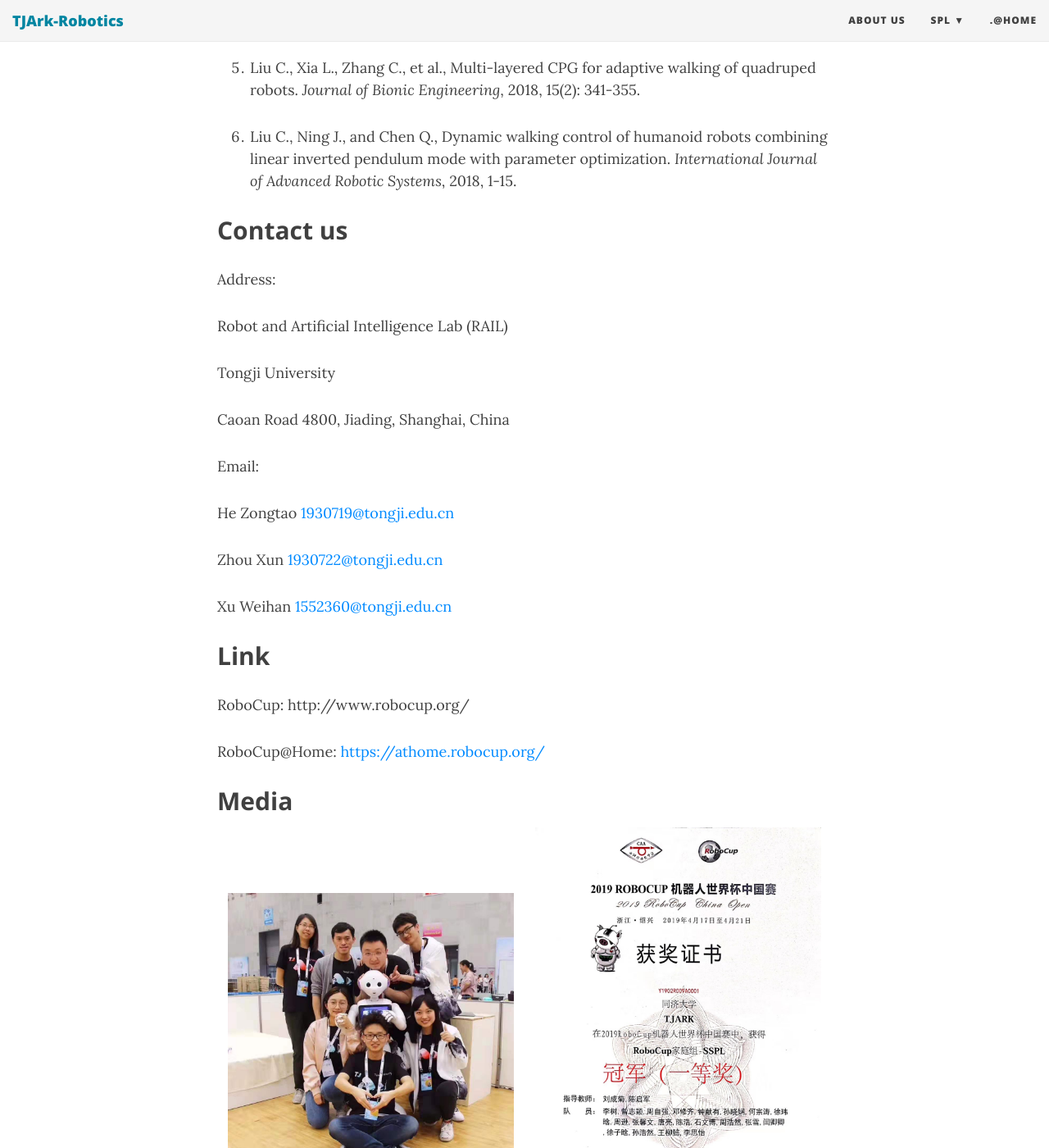
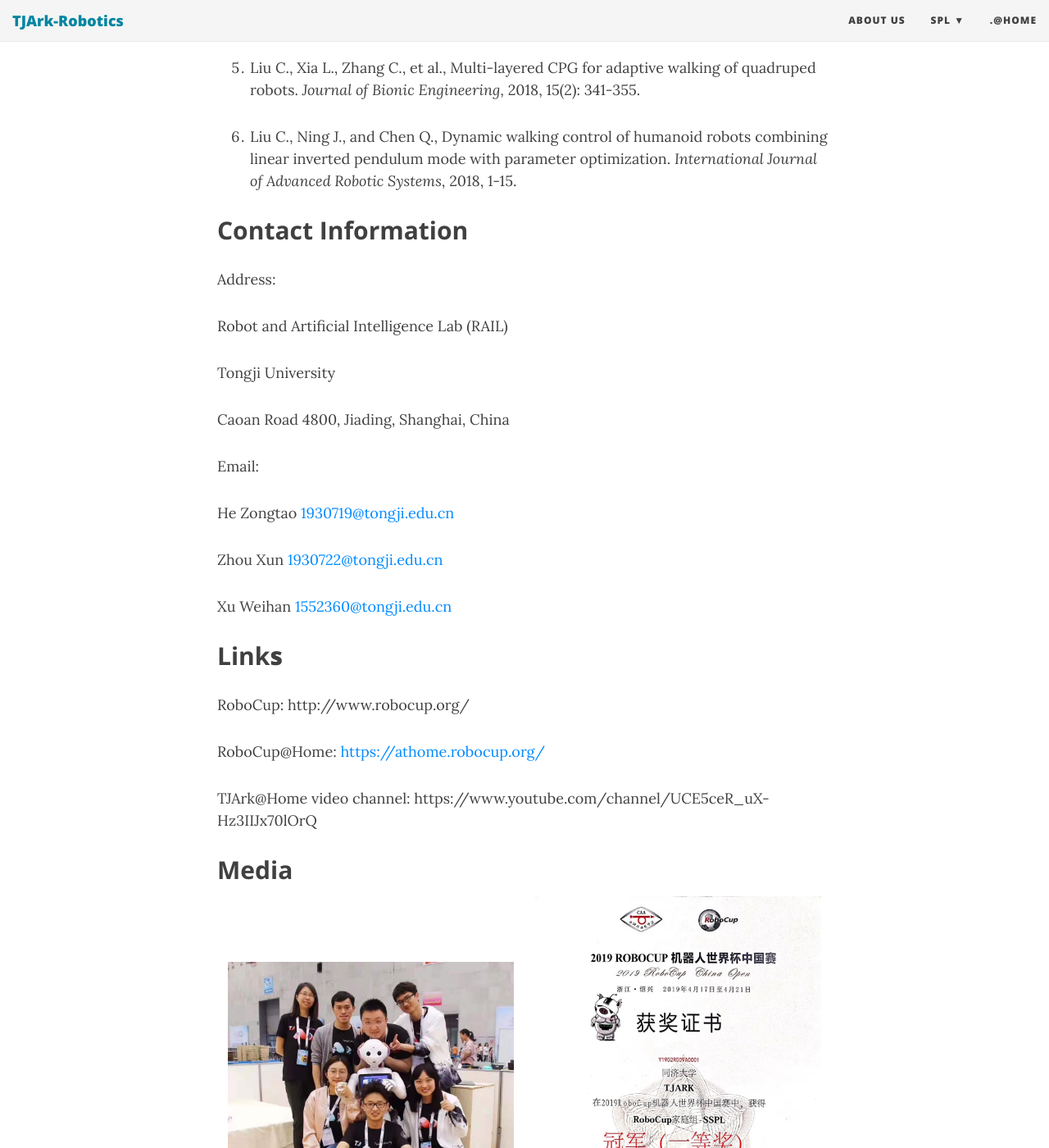
Before and after one commit to TJArk-Robotics/tjark-robotics.github.io, a Jekyll site: the page built from file/Pepper/TJArk@Home.md, in a window 1280 px wide and 1400 px high, scrolled down 7146 px. Shown: the whole window at 82% size. Built offline with Jekyll 4.4.1, drawn with Linux system fonts in a browser that asks for light colours; nearby versions of some CDN libraries; some of the changed text lies outside the part shown.

Commit message:
hzt modified 11.2.1

```diff
--- a/css/main.css
+++ b/css/main.css
@@ -94,6 +94,12 @@
   display:flex;
   align-items: center;
   justify-content: center;
+}
+p#architecture {
+  margin: 0 auto;
+}
+.col-lg-8 p#architecture {
+  margin: 0 auto;
 }
 .disqus-comments {
   margin-top: 30px;
--- a/file/Pepper/TJArk@Home.md
+++ b/file/Pepper/TJArk@Home.md
@@ -103,7 +103,7 @@
 
 6. Liu C., Ning J., and Chen Q., Dynamic walking control of humanoid robots combining linear inverted pendulum mode with parameter optimization. *International Journal of Advanced Robotic Systems*, 2018, 1-15.
 
-## **Contact us**
+## **Contact Information**
 
 Address:
 
@@ -121,11 +121,13 @@
 
 Xu Weihan <a href="mailto:1552360@tongji.edu.cn" >1552360@tongji.edu.cn
 
-## **Link**
+## **Link**s
 
 RoboCup: http://www.robocup.org/
 
 RoboCup@Home: [https://athome.robocup.org/](https://athome.robocup.org/)
+
+TJArk@Home video channel: https://www.youtube.com/channel/UCE5ceR_uX-Hz3IIJx70lOrQ
 
 ## **Media**
 
@@ -136,9 +138,7 @@
     </tr>
 </table>
 
-<p align="center">Communication</p>
-<iframe src="//player.bilibili.com/player.html?aid=73728080&cid=126108730&page=1" scrolling="no" border="0" frameborder="no" framespacing="0" allowfullscreen="true" width="100%" height="600"> </iframe>
-<p align="center">Competition Task</p>
-<iframe src="//player.bilibili.com/player.html?aid=73728080&cid=126108930&page=2" scrolling="no" border="0" frameborder="no" framespacing="0" allowfullscreen="true" width="100%" height="600"> </iframe>
-<p align="center">Graphics User Interface</p>
-<iframe src="//player.bilibili.com/player.html?aid=73728080&cid=126109122&page=3" scrolling="no" border="0" frameborder="no" framespacing="0" allowfullscreen="true" width="100%" height="600"> </iframe>
+
+<iframe width="560" height="315" src="https://www.youtube-nocookie.com/embed/7Xo4WKivYSA?controls=0" frameborder="0" allow="accelerometer; autoplay; encrypted-media; gyroscope; picture-in-picture" allowfullscreen></iframe>
+<iframe width="560" height="315" src="https://www.youtube-nocookie.com/embed/8wui0WZROrg?controls=0" frameborder="0" allow="accelerometer; autoplay; encrypted-media; gyroscope; picture-in-picture" allowfullscreen></iframe>
+<iframe width="560" height="315" src="https://www.youtube-nocookie.com/embed/CNtgHpX_gMk?controls=0" frameborder="0" allow="accelerometer; autoplay; encrypted-media; gyroscope; picture-in-picture" allowfullscreen></iframe>
```
